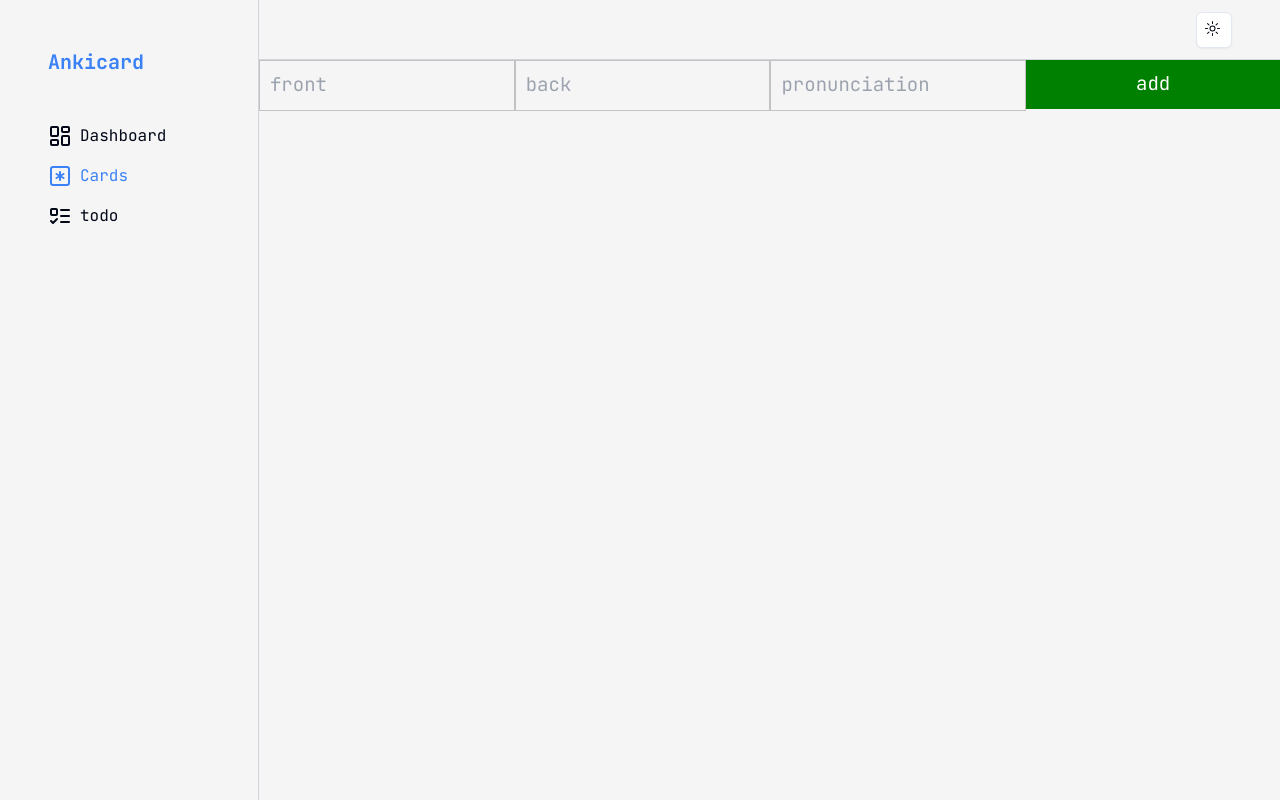
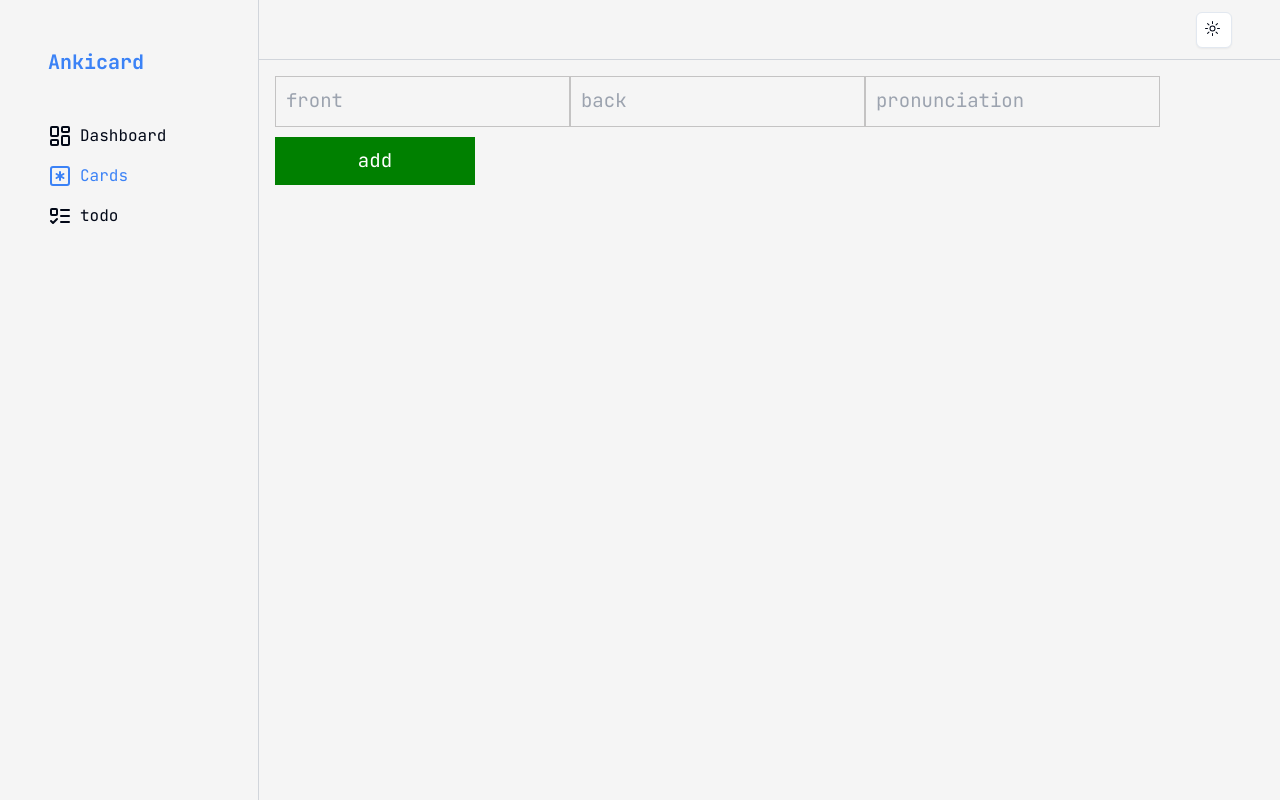
Before and after one commit to kamron9/anki-cards, a React (Vite) app: page /cards in a window 1280 px wide. Built offline with nearby package versions, Linux system fonts and the light colour scheme; sample sign-in values are in the browser's storage.

Commit message:
some design changed

```diff
--- /dev/null
+++ b/src/components/Form/CardForm.tsx
@@ -0,0 +1,55 @@
+import { CardType, useCard } from '@/context/CardProvider'
+import { useState } from 'react'
+
+const CardForm = () => {
+	const [front, setFront] = useState<string>('')
+	const [back, setBack] = useState<string>('')
+	const [pronunciation, setPronunciation] = useState<string>('')
+	const { cards, addCard } = useCard()
+
+	const onAdd = () => {
+		const newCards: CardType = {
+			id: cards.length + 1,
+			front,
+			back,
+			pronunciation,
+			isReversed: false,
+		}
+		console.log(newCards)
+
+		addCard(newCards)
+		setFront('')
+		setBack('')
+		setPronunciation('')
+	}
+
+	return (
+		<div className='form'>
+			<input
+				className='front-input'
+				value={front}
+				type='text'
+				placeholder='front'
+				onChange={e => setFront(e.target.value)}
+			/>
+			<input
+				className='back-input'
+				value={back}
+				type='text'
+				placeholder='back'
+				onChange={e => setBack(e.target.value)}
+			/>
+			<input
+				className='pronunciation-input'
+				value={pronunciation}
+				type='text'
+				placeholder='pronunciation'
+				onChange={e => setPronunciation(e.target.value)}
+			/>
+			<button className='add-button' onClick={onAdd}>
+				add
+			</button>
+		</div>
+	)
+}
+export default CardForm
--- a/src/components/dashboard/Cards/Cards.tsx
+++ b/src/components/dashboard/Cards/Cards.tsx
@@ -1,109 +1,51 @@
-import CloseIcon from '@/assets/icons/CloseIcon'
-import { useEffect, useState } from 'react'
-import './cards.css'
-
-interface Card {
-	front: string
-	back: string
-	pronunciation: string
-	isReversed: boolean
-}
+import CloseIcon from "@/assets/icons/CloseIcon";
+import CardForm from "@/components/Form/CardForm";
+import { CardType, useCard } from "@/context/CardProvider";
+import { Card, CardContent } from "@/components/ui/card.tsx";
 
 const Cards = () => {
-	const [front, setFront] = useState<string>('')
-	const [back, setBack] = useState<string>('')
-	const [pronunciation, setPronunciation] = useState<string>('')
-	const [cards, setCards] = useState<Card[]>([])
+  const { cards, onReverse, removeCard } = useCard();
 
-	useEffect(() => {
-		const savedCards = localStorage.getItem('cards')
-		if (savedCards) {
-			setCards(JSON.parse(savedCards))
-		}
-	}, [])
-
-	const onAdd = () => {
-		const newCards = [
-			{ front, back, pronunciation, isReversed: false },
-			...cards,
-		]
-		localStorage.setItem('cards', JSON.stringify(newCards))
-		setCards(newCards)
-		setFront('')
-		setBack('')
-		setPronunciation('')
-	}
-
-	const onDelete = (index: number) => {
-		const newCards = cards.filter((card, i) => i !== index)
-		setCards(newCards)
-	}
-
-	const onReverse = (index: number) => {
-		const newCards = cards.map((card, i) =>
-			i === index ? { ...card, isReversed: !card.isReversed } : card
-		)
-		setCards(newCards)
-	}
-
+  const onDelete = (card: CardType) => {
+    removeCard(card);
+  };
   return (
-		<div className='wrapper'>
-			<div className='form'>
-				<input
-					className='front-input'
-					value={front}
-					type='text'
-					placeholder='front'
-					onChange={e => setFront(e.target.value)}
-				/>
-				<input
-					className='back-input'
-					value={back}
-					type='text'
-					placeholder='back'
-					onChange={e => setBack(e.target.value)}
-				/>
-				<input
-					className='pronunciation-input'
-					value={pronunciation}
-					type='text'
-					placeholder='pronunciation'
-					onChange={e => setPronunciation(e.target.value)}
-				/>
-				<button className='add-button' onClick={onAdd}>
-					add
-				</button>
-			</div>
-			<div className='card-container'>
-				{cards.map((card, index) => (
-					<div
-						key={index}
-						className={`card ${card.isReversed ? 'reversed' : ''}`}
-						onClick={() => onReverse(index)}
+    <div className={"p-4"}>
+      <CardForm />
+      <div className="grid grid-cols-[repeat(auto-fill,minmax(200px,1fr))] gap-3">
+        {cards.map((card) => (
+          <Card
+            key={card.id}
+            className={`card border-none overflow-hidden ${
+              card.isReversed ? "reversed" : ""
+            }  bg-transparent`}
+            onClick={() => onReverse(card.id)}
           >
-						<div className='card-inner'>
-							<div className='front'>
+            <div className="card-inner bg-[var(--card-light)] dark:bg-[var(--card-dark)] dark:text-[var(--card-light)]">
+              <CardContent className="front p-0 overflow-hidden border rounded-[12px] border-[rgba(74,72,72,0.285)] ">
                 {card.front}
                 {card.pronunciation && (
-									<div className='pronunciation'>({card.pronunciation})</div>
+                  <div className="pronunciation">({card.pronunciation})</div>
                 )}
-							</div>
-							<div className='back'>{card.back}</div>
+              </CardContent>
+              <CardContent className="back p-0 overflow-hidden border rounded-[12px] border-[rgba(74,72,72,0.285)]">
+                {card.back}
+              </CardContent>
             </div>
             <button
-							className='delete-button'
-							onClick={e => {
-								e.stopPropagation()
-								onDelete(index)
+              className="delete-button"
+              onClick={(e) => {
+                e.stopPropagation();
+                onDelete(card);
               }}
             >
               <CloseIcon />
             </button>
-					</div>
+          </Card>
         ))}
       </div>
     </div>
-	)
-}
+  );
+};
 
-export default Cards
+export default Cards;
--- a/src/components/dashboard/Cards/cards.css
+++ b/src/components/dashboard/Cards/cards.css
@@ -1,12 +1,4 @@
-.wrapper {
-	max-width: 1200px;
 
-	margin: 0 auto;
-}
-.form {
-	display: flex;
-	flex-wrap: wrap;
-}
 .front-input,
 .back-input,
 .pronunciation-input {
@@ -31,12 +23,7 @@
 	color: white;
 	border: none;
 }
-.card-container {
-	display: grid;
-	grid-template-columns: repeat(auto-fill, minmax(200px, 1fr));
-	gap: 10px;
-	padding: 10px;
-}
+
 
 .card {
 	perspective: 1000px;
@@ -116,9 +103,6 @@
 }
 
 @media (max-width: 768px) {
-	.container {
-		grid-template-columns: repeat(auto-fill, minmax(150px, 1fr));
-	}
 	.card {
 		height: 100px;
 	}
--- a/src/components/dashboard/Menu/TopHeader.tsx
+++ b/src/components/dashboard/Menu/TopHeader.tsx
@@ -1,5 +1,5 @@
 import ThemeSwitcher from '@/components/Header/ThemeSwitcher'
-
+import { memo } from 'react'
 const TopHeader = () => {
 	const user = JSON.parse(localStorage.getItem('user') || '')
 	console.log(user)
@@ -14,4 +14,4 @@ const TopHeader = () => {
 	)
 }
 
-export default TopHeader
+export default memo(TopHeader)
--- /dev/null
+++ b/src/context/CardProvider.tsx
@@ -0,0 +1,71 @@
+import React, { createContext, useContext, useEffect, useState } from "react";
+
+export interface CardType {
+  front: string;
+  back: string;
+  pronunciation: string;
+  isReversed: boolean;
+  id: number;
+}
+
+interface CardContextType {
+  cards: CardType[];
+  addCard: (card: CardType) => void;
+  removeCard: (card: CardType) => void;
+  onReverse: (index: number) => void;
+}
+
+const CardContext = createContext<CardContextType>({
+  cards: [],
+  addCard: () => {},
+  removeCard: () => {},
+  onReverse: () => {},
+});
+export const useCard = () => useContext<CardContextType>(CardContext);
+
+const CardProvider: React.FC<{ children: React.ReactNode }> = ({
+  children,
+}) => {
+  const storageCards = JSON.parse(localStorage.getItem("cards") as string);
+
+  const [cards, setCards] = useState<CardType[]>(storageCards || []);
+
+  const addCard = (card: CardType) => {
+    setCards([...cards, card]);
+  };
+  const removeCard = (card: CardType) => {
+    setCards(cards.filter((c) => c.id !== card.id));
+  };
+
+  const onReverse = (id: number) => {
+    const newCards = cards.map((c) => {
+      if (c.id === id) {
+        return {
+          ...c,
+          isReversed: !c.isReversed,
+        };
+      }
+      return c;
+    });
+    setCards(newCards);
+    localStorage.setItem("cards", JSON.stringify(newCards));
+  };
+
+  useEffect(() => {
+    localStorage.setItem("cards", JSON.stringify(cards));
+  }, [cards]);
+
+  return (
+    <CardContext.Provider
+      value={{
+        cards,
+        addCard,
+        removeCard,
+        onReverse,
+      }}
+    >
+      {children}
+    </CardContext.Provider>
+  );
+};
+export default CardProvider;
--- a/src/helpers/validateForm.tsx
+++ b/src/helpers/validateForm.tsx
@@ -1,4 +1,4 @@
-import { AuthProps } from '@/components/Auth/Auth'
+import { AuthProps } from '@/components/Form/AuthForm'
 
 export const validateForm = (data: AuthProps) => {
 	let errors = []
--- a/src/index.css
+++ b/src/index.css
@@ -2,10 +2,13 @@
 @tailwind base;
 @tailwind components;
 @tailwind utilities;
+/* make card-dark color little bit darkest */
 
 :root {
 	--layout-light: #f5f5f5;
 	--layout-dark: #1a202c;
+	--card-dark: rgb(17, 21, 31);
+	--card-light: #e5e7eb;
 }
 
 html.light body {
@@ -110,3 +113,119 @@ html {
 		@apply bg-background text-foreground;
 	}
 }
+
+
+/*card style*/
+
+.front-input,
+.back-input,
+.pronunciation-input {
+	padding: 10px;
+	margin-bottom: 10px;
+	border: 1px solid rgba(74, 72, 72, 0.285);
+	background-color: transparent;
+}
+
+.front-input,
+.back-input,
+.pronunciation-input,
+.add-button {
+	flex: 1;
+	min-width: 200px;
+	font-size: 19px;
+}
+.add-button {
+	padding: 10px;
+	height: 100%;
+	margin-bottom: 10px;
+	background-color: green;
+	color: white;
+	border: none;
+}
+
+
+.card {
+	perspective: 1000px;
+	width: 100%;
+	height: 200px;
+	position: relative;
+	padding: 5px;
+}
+
+.card-inner {
+	width: 100%;
+	height: 100%;
+	position: relative;
+	transition: transform 0.6s;
+	transform-style: preserve-3d;
+	border-radius: 12px;
+
+}
+
+.card.reversed .card-inner {
+	transform: rotateY(180deg);
+}
+
+.card .front,
+.card .back {
+	text-align: center;
+	position: absolute;
+	width: 100%;
+	height: 100%;
+	display: flex;
+	justify-content: center;
+	align-items: center;
+	flex-direction: column;
+	-webkit-backface-visibility: hidden;
+	backface-visibility: hidden;
+	font-size: 20px;
+}
+
+.card .back {
+	transform: rotateY(180deg);
+}
+
+
+.card.reversed .delete-button {
+	scale: 0;
+	transition-delay: 0s;
+
+}
+
+.delete-button {
+	transition: all 0.3s;
+	transition-delay: 0.4s;
+	transform-origin: center;
+	scale: 1;
+	cursor: pointer;
+	position: absolute;
+	z-index: 99;
+	top: 0;
+	right: 0;
+	width: 25px;
+	height: 25px;
+	background-color: red;
+	display: flex;
+	align-items: center;
+	justify-content: center;
+	border: none;
+	border-radius: 50%;
+	padding: 5px;
+}
+
+.delete-button img {
+	width: 15px;
+	height: 15px;
+}
+
+.pronunciation {
+	font-size: 16px;
+	margin-top: 10px;
+	color: rgba(121, 118, 118, 0.68);
+}
+
+@media (max-width: 768px) {
+	.card {
+		height: 100px;
+	}
+}
--- a/src/main.jsx
+++ b/src/main.jsx
@@ -1,4 +1,5 @@
 import AuthProvider from '@/context/AuthProvider.tsx'
+import CardProvider from '@/context/CardProvider.tsx'
 import { ThemeProvider } from '@/providers/theme-provider.tsx'
 import React from 'react'
 import ReactDOM from 'react-dom/client'
@@ -9,7 +10,9 @@ ReactDOM.createRoot(document.getElementById('root')).render(
 	<BrowserRouter>
 		<AuthProvider>
 			<ThemeProvider>
-				<Routes />
+				<CardProvider>
+					<Routes />
+				</CardProvider>
 			</ThemeProvider>
 		</AuthProvider>
 	</BrowserRouter>
```
Also changed, not shown: src/pages/Auth/index.tsx (+8 -8 lines), src/components/Form/AuthForm.tsx (renamed from src/components/Auth/Auth.tsx). Lines whose indentation alone changed are shown as unchanged.
